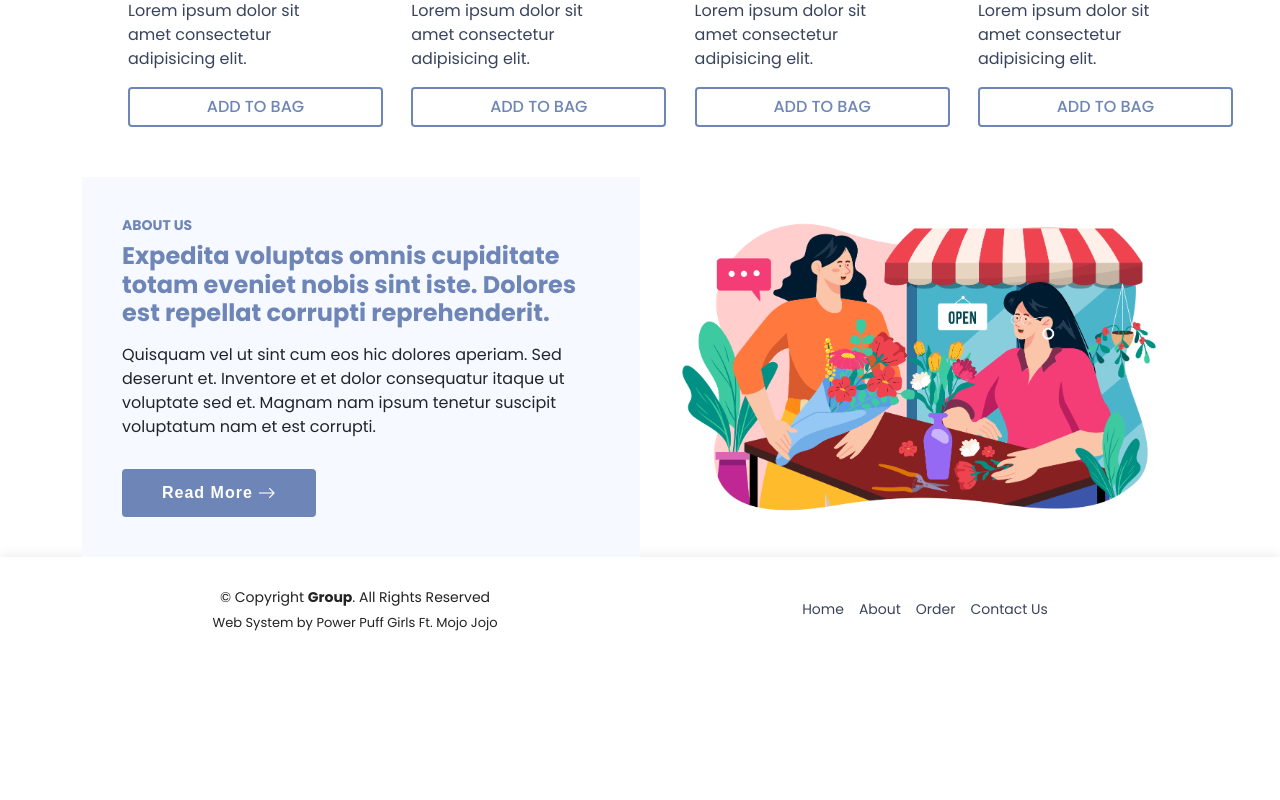
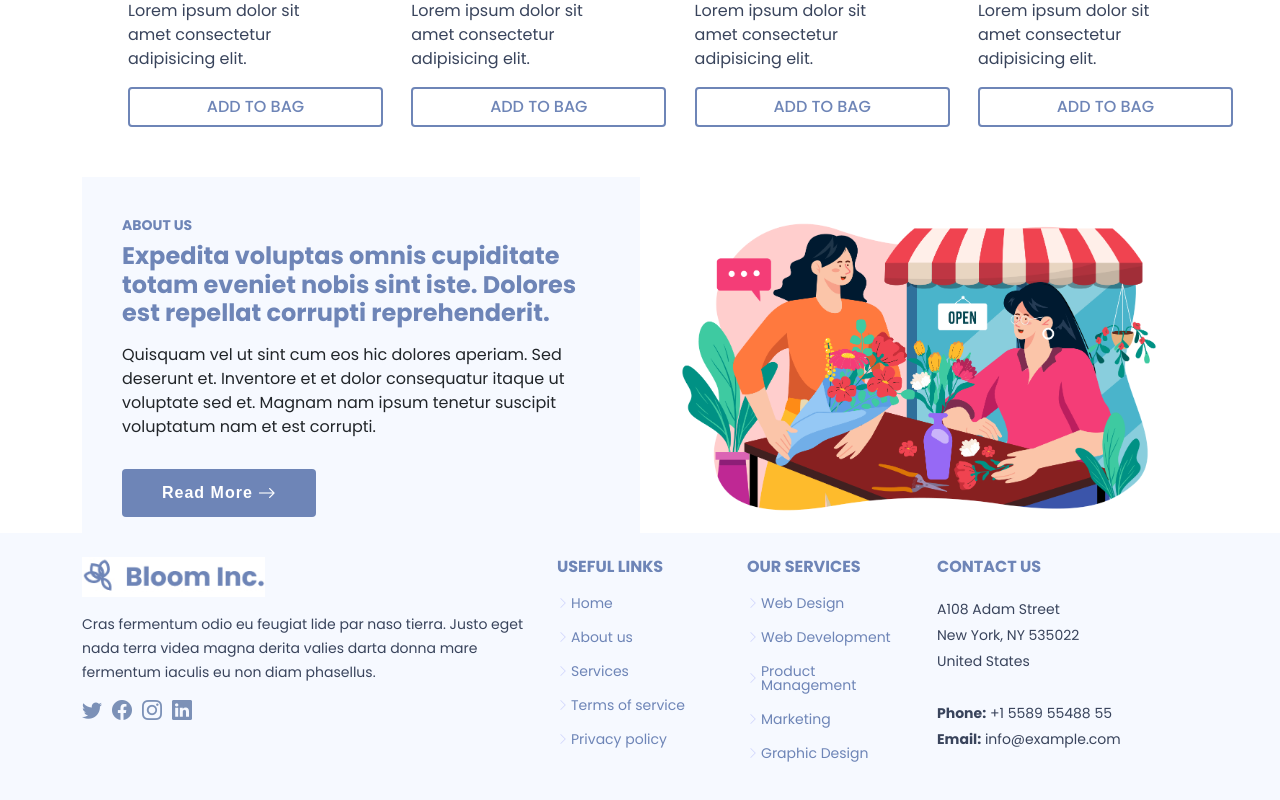
Before and after one commit to raeganfaith/MEAN-FlowerBouquet-Ecommerce, an Angular app: page / in a window 1280 px wide. Shown: the part 1032-1832 px from the top of the page. Before the commit the page ends 1695 px from the top, so only its background shows below. Built offline with nearby package versions, Linux system fonts and the light colour scheme.

Commit message:
footer update

```diff
--- a/src/app/footer/footer.component.css
+++ b/src/app/footer/footer.component.css
@@ -1,27 +1,105 @@
-#footer {
-  background: #fff;
-  box-shadow: 0px 0px 12px 0px rgba(0, 0, 0, 0.1);
-  padding: 30px 0;
-  color: #222222;
+.footer {
+  background: #f6f9ff;
+  padding: 0 0 30px 0;
   font-size: 14px;
+  color: #39445c;
 }
 
-#footer .credits {
-  font-size: 13px;
-  padding-top: 5px;
-  color: #222222;
+@media (max-width: 992px) {
+  .footer .footer-top {
+    background-position: center bottom;
+  }
 }
 
-#footer .footer-links a {
+.footer .footer-top .footer-info {
+  margin-bottom: 30px;
+}
+
+.footer .footer-top .footer-info .logo {
+  line-height: 0;
+  margin-bottom: 15px;
+}
+
+.footer .footer-top .footer-info .logo img {
+  max-height: 40px;
+  margin-right: 6px;
+}
+
+.footer .footer-top .footer-info .logo span {
+  font-size: 30px;
+  font-weight: 700;
+  letter-spacing: 1px;
+  margin-top: 3px;
+}
+
+.footer .footer-top .footer-info p {
+  font-size: 14px;
+  line-height: 24px;
+  margin-bottom: 0;
+}
+
+.footer .footer-top .social-links a {
+  font-size: 20px;
+  display: inline-block;
+  color: rgba(1, 41, 112, 0.5);
+  line-height: 0;
+  margin-right: 10px;
+  transition: 0.3s;
+}
+
+.footer .footer-top .social-links a:hover {
   color: #39445C;
-  padding-left: 15px;
+}
+
+.footer .footer-top h4 {
+  font-size: 16px;
+  font-weight: bold;
+  color: #6E85B7;
+  text-transform: uppercase;
+  position: relative;
+  padding-bottom: 12px;
+}
+
+.footer .footer-top .footer-links {
+  margin-bottom: 30px;
+
+}
+
+.footer .footer-top .footer-links ul {
+  list-style: none;
+  padding: 0;
+  margin: 0;
+}
+
+.footer .footer-top .footer-links ul i {
+  padding-right: 2px;
+  color: #d0d4fc;
+  font-size: 12px;
+  line-height: 0;
+}
+
+.footer .footer-top .footer-links ul li {
+  padding: 10px 0;
+  display: flex;
+  align-items: center;
+}
+
+.footer .footer-top .footer-links ul li:first-child {
+  padding-top: 0;
+}
+
+.footer .footer-top .footer-links ul a {
+  color: #6E85B7;
+  transition: 0.3s;
+  display: inline-block;
+  line-height: 1;
   text-decoration: none;
 }
 
-#footer .footer-links a:first-child {
-  padding-left: 0;
+.footer .footer-top .footer-links ul a:hover {
+  color: #39445C;
 }
 
-#footer .footer-links a:hover {
-  color: #6E85B7  ;
+.footer .footer-top .footer-contact p {
+  line-height: 26px;
 }
--- a/src/app/footer/footer.component.html
+++ b/src/app/footer/footer.component.html
@@ -1,23 +1,54 @@
- <!-- ======= Footer ======= -->
- <footer id="footer">
-  <div class="container">
-    <div class="row d-flex align-items-center">
-      <div class="col-lg-6 text-lg-left text-center">
-        <div class="copyright">
-          &copy; Copyright <strong>Group</strong>. All Rights Reserved
-        </div>
-        <div class="credits">
-          Web System by Power Puff Girls Ft. Mojo Jojo
+  <!-- ======= Footer ======= -->
+  <footer id="footer" class="footer">
+    <div class="footer-top">
+      <div class="container">
+        <div class="row gy-4">
+          <div class="col-lg-5 col-md-12 footer-info">
+            <a href="index.html" class="logo d-flex align-items-center">
+              <img src="assets/img/logo.jpg" alt="">
+            </a>
+            <p>Cras fermentum odio eu feugiat lide par naso tierra. Justo eget nada terra videa magna derita valies darta donna mare fermentum iaculis eu non diam phasellus.</p>
+            <div class="social-links mt-3">
+              <a href="#" class="twitter"><i class="bi bi-twitter"></i></a>
+              <a href="#" class="facebook"><i class="bi bi-facebook"></i></a>
+              <a href="#" class="instagram"><i class="bi bi-instagram"></i></a>
+              <a href="#" class="linkedin"><i class="bi bi-linkedin"></i></a>
+            </div>
+          </div>
+
+          <div class="col-lg-2 col-6 footer-links">
+            <h4>Useful Links</h4>
+            <ul>
+              <li><i class="bi bi-chevron-right"></i> <a href="#">Home</a></li>
+              <li><i class="bi bi-chevron-right"></i> <a href="#">About us</a></li>
+              <li><i class="bi bi-chevron-right"></i> <a href="#">Services</a></li>
+              <li><i class="bi bi-chevron-right"></i> <a href="#">Terms of service</a></li>
+              <li><i class="bi bi-chevron-right"></i> <a href="#">Privacy policy</a></li>
+            </ul>
+          </div>
+
+          <div class="col-lg-2 col-6 footer-links">
+            <h4>Our Services</h4>
+            <ul>
+              <li><i class="bi bi-chevron-right"></i> <a href="#">Web Design</a></li>
+              <li><i class="bi bi-chevron-right"></i> <a href="#">Web Development</a></li>
+              <li><i class="bi bi-chevron-right"></i> <a href="#">Product Management</a></li>
+              <li><i class="bi bi-chevron-right"></i> <a href="#">Marketing</a></li>
+              <li><i class="bi bi-chevron-right"></i> <a href="#">Graphic Design</a></li>
+            </ul>
+          </div>
+
+          <div class="col-lg-3 col-md-12 footer-contact text-center text-md-start">
+            <h4>Contact Us</h4>
+            <p>
+              A108 Adam Street <br>
+              New York, NY 535022<br>
+              United States <br><br>
+              <strong>Phone:</strong> +1 5589 55488 55<br>
+              <strong>Email:</strong> info@example.com<br>
+            </p>
+          </div>
         </div>
       </div>
-      <div class="col-lg-6">
-        <nav class="footer-links text-lg-right text-center pt-2 pt-lg-0">
-          <a href="#intro" class="scrollto">Home</a>
-          <a href="#about" class="scrollto">About</a>
-          <a href="#">Order</a>
-          <a href="#">Contact Us</a>
-        </nav>
-      </div>
     </div>
-  </div>
-</footer><!-- End Footer -->
+  </footer><!-- End Footer -->
--- a/src/app/header/header.component.html
+++ b/src/app/header/header.component.html
@@ -3,18 +3,15 @@
         <div class="logo">
         <a routerLink=""><img src="assets/img/logo.jpg" alt="" class="img-fluid"></a>
         </div>
-
         <nav id="navbar" class="navbar">
         <ul>
             <li><a class="nav-link scrollto active" routerLink="">Home</a></li>
-            <li><a class="nav-link scrollto" routerLink="about-page">About</a></li>
+            <li><a class="nav-link scrollto" routerLink="about">About</a></li>
             <li><a class="nav-link scrollto" routerLink="order">Order</a></li>
             <li><a class="nav-link scrollto" routerLink="contact">Contact Us</a></li>
             <li><a class="getstarted scrollto" routerLink="purchases"><img src="assets/img/bag.png"></a></li>
         </ul>
         <i class="bi bi-list mobile-nav-toggle"></i>
         </nav>
-        <!-- .navbar -->
     </div>
 </header>
-<!-- End Header -->
--- a/src/styles.css
+++ b/src/styles.css
@@ -10,6 +10,7 @@
     box-sizing: border-box;
     scroll-behavior: smooth;
     font-family: 'Poppins', sans-serif;
+    text-decoration: none;
 }
 
 body {
```
